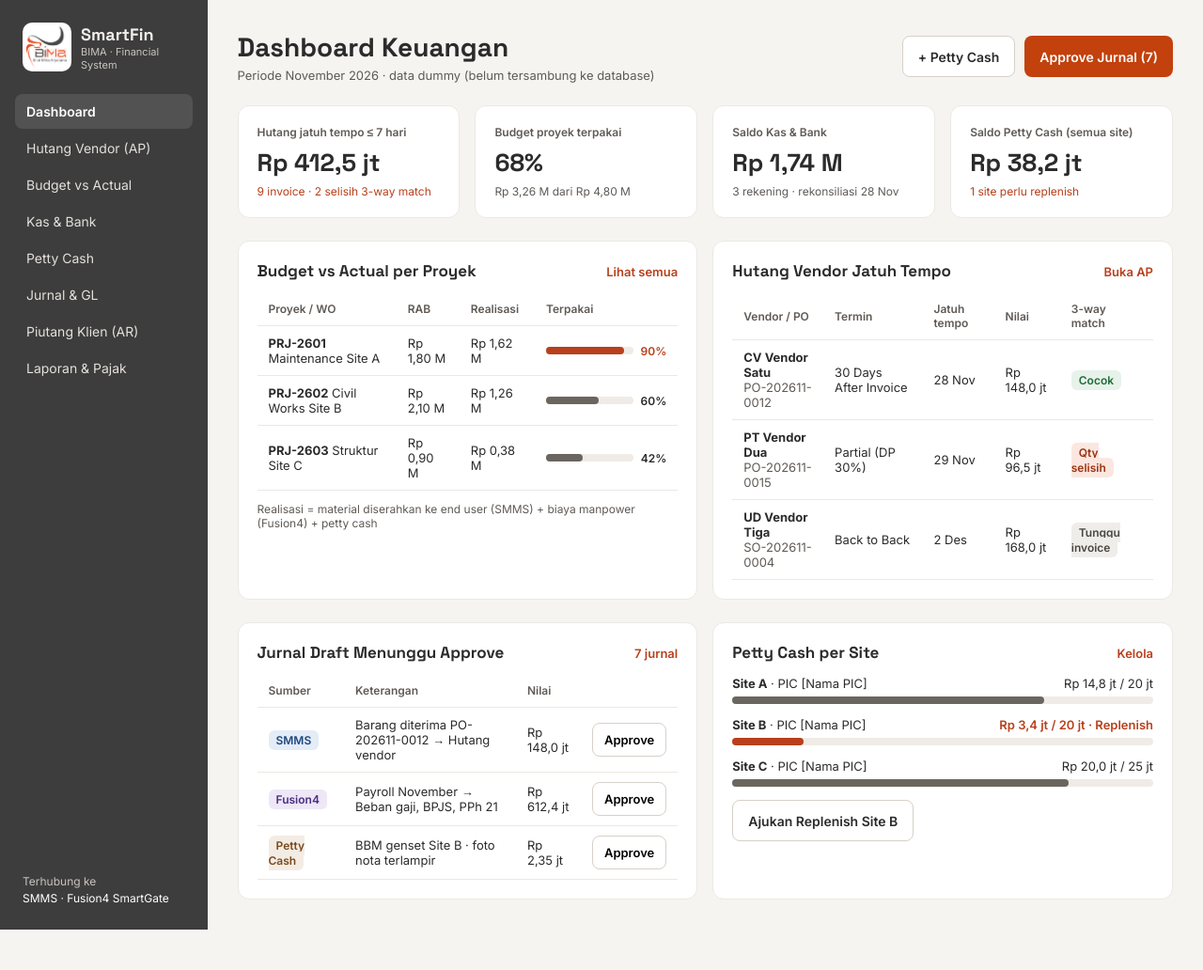
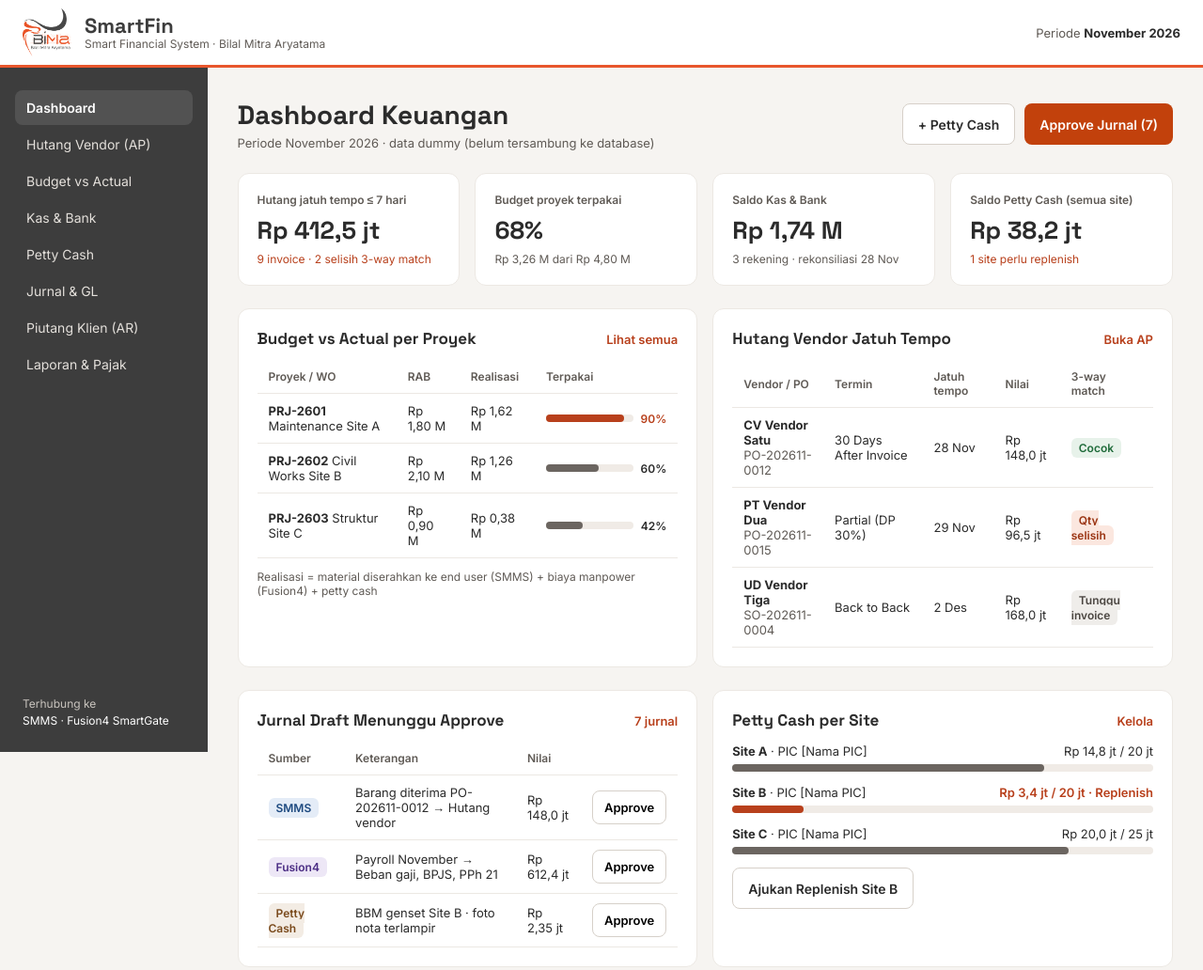
Before and after one commit to rovansyahriza-CRV/SmartFin-BIMA, a plain HTML site: page index.html in a window 1280 px wide. Shown: the whole page at 94% size. Before the commit the page ends 989 px from the top, so only its background shows below. Drawn offline with Linux system fonts and the light colour scheme.

Commit message:
Header sticky dengan logo & judul, layout scrollable

```diff
--- a/index.html
+++ b/index.html
@@ -12,16 +12,21 @@ a{color:#b8401c;text-decoration:none}a:hover{color:#8f2f12}
 h1,h2,h3{font-family:'Space Grotesk',Inter,sans-serif;margin:0}
 td,th{padding:10px 12px;text-align:left;font-size:13px;border-bottom:1px solid #ece8e3}
 th{font-size:12px;color:#5f5a55;font-weight:600}
+html{scroll-behavior:smooth}
+@media (max-width:820px){.side{position:static!important;height:auto!important;max-width:none!important;flex-basis:100%!important}.side nav{flex-direction:row!important;flex-wrap:wrap}.hdr-right{display:none}}
 </style>
 </head>
 <body>
-<div style="display:flex;flex-wrap:wrap;min-height:100vh;background:#f6f4f1">
+<header style="position:sticky;top:0;z-index:10;height:72px;background:#fff;border-bottom:3px solid #e8562c;display:flex;align-items:center;justify-content:space-between;gap:16px;padding:0 24px;box-sizing:border-box">
+<div style="display:flex;align-items:center;gap:14px;min-width:0">
+<img src="logo-bima.png" alt="Logo BIMA — Bilal Mitra Aryatama" style="width:52px;height:52px;object-fit:contain;flex-shrink:0">
+<div style="min-width:0"><div style="font-family:'Space Grotesk',Inter,sans-serif;font-weight:700;font-size:22px;color:#3d3d3d;line-height:1.1">SmartFin</div><div style="font-size:12px;color:#5f5a55;white-space:nowrap;overflow:hidden;text-overflow:ellipsis">Smart Financial System · Bilal Mitra Aryatama</div></div>
+</div>
+<div class="hdr-right" style="font-size:13px;color:#5f5a55;text-align:right">Periode <b style="color:#2b2b2b">November 2026</b></div>
+</header>
+<div class="layout" style="display:flex;flex-wrap:wrap;align-items:flex-start;background:#f6f4f1">
 
-<aside style="flex:1 1 220px;max-width:260px;background:#3d3d3d;color:#f2efeb;padding:24px 16px;box-sizing:border-box;display:flex;flex-direction:column;gap:24px">
-<div style="display:flex;align-items:center;gap:10px;padding:0 8px">
-<div style="width:52px;height:52px;border-radius:10px;background:#fff;display:flex;align-items:center;justify-content:center;flex-shrink:0"><img src="logo-bima.png" alt="Logo BIMA — Bilal Mitra Aryatama" style="width:44px;height:44px;object-fit:contain"></div>
-<div><div style="font-family:'Space Grotesk';font-weight:700;font-size:18px">SmartFin</div><div style="font-size:11px;color:#c9c4be">BIMA · Financial System</div></div>
-</div>
+<aside class="side" style="flex:1 1 220px;max-width:260px;position:sticky;top:72px;height:calc(100vh - 72px);overflow-y:auto;background:#3d3d3d;color:#f2efeb;padding:24px 16px;box-sizing:border-box;display:flex;flex-direction:column;gap:24px">
 <nav style="display:flex;flex-direction:column;gap:2px;font-size:14px">
 <a href="#" style="color:#fff;background:#525252;border-radius:8px;padding:10px 12px;font-weight:600">Dashboard</a>
 <a href="#" style="color:#e4e0db;padding:10px 12px">Hutang Vendor (AP)</a>
```
